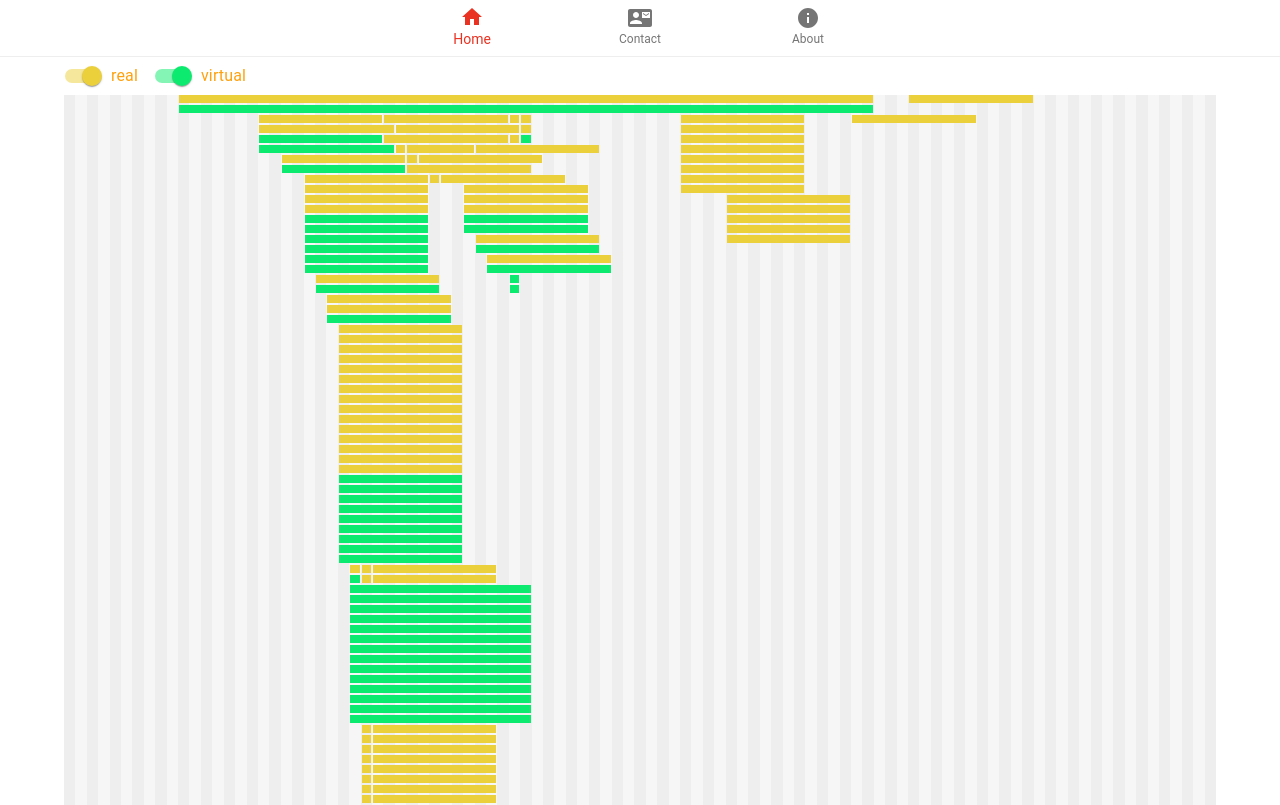
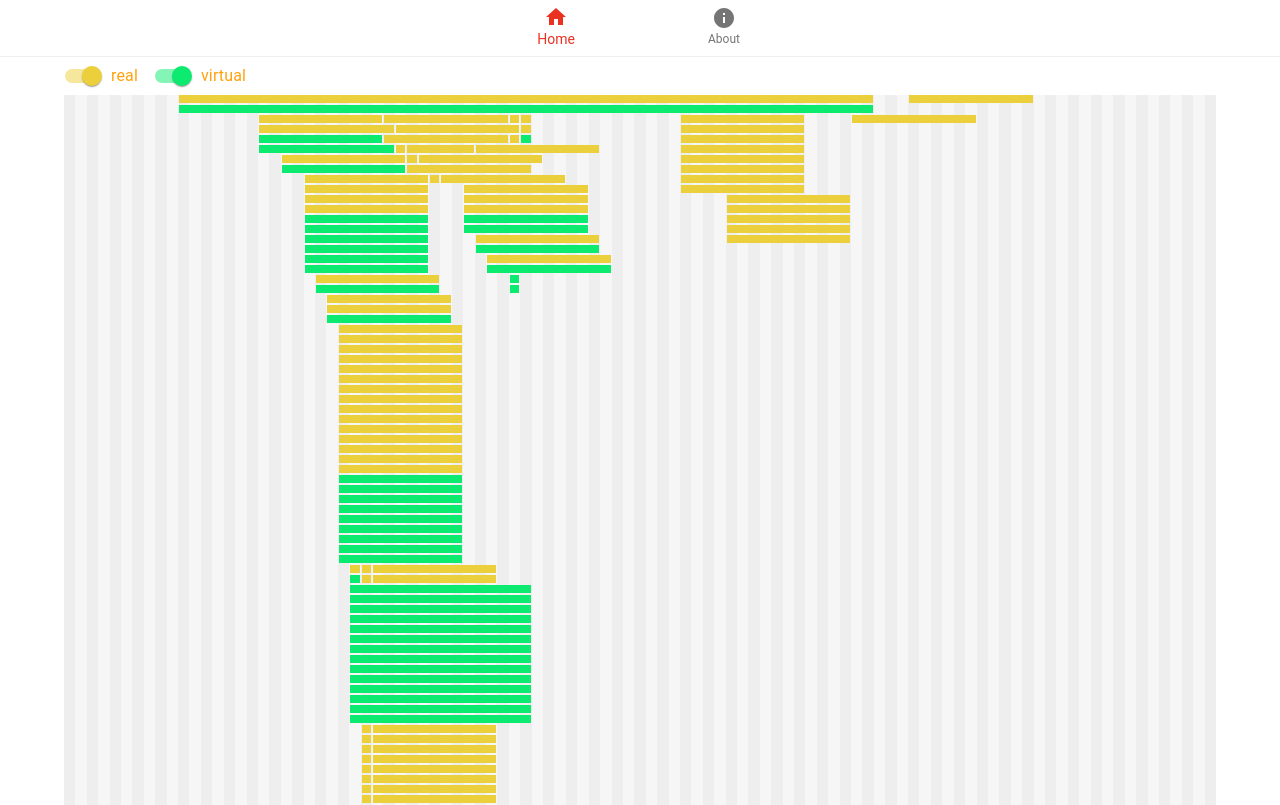
Before and after one commit to d-kuznetsov/cranach-timeline, a Next.js app: page / in a window 1280 px wide. Shown: the top 805 px of the page. Built offline with nearby package versions, Linux system fonts and the light colour scheme.

Commit message:
remove contact link

```diff
--- a/src/components/Navigation/index.jsx
+++ b/src/components/Navigation/index.jsx
@@ -10,7 +10,7 @@ import InfoIcon from "@material-ui/icons/Info";
 
 const navItems = [
   { label: "Home", IconComponent: HomeIcon, link: "/" },
-  { label: "Contact", IconComponent: ContactMailIcon, link: "/contact" },
+  // { label: "Contact", IconComponent: ContactMailIcon, link: "/contact" },
   { label: "About", IconComponent: InfoIcon, link: "/about" },
 ];
 
```
